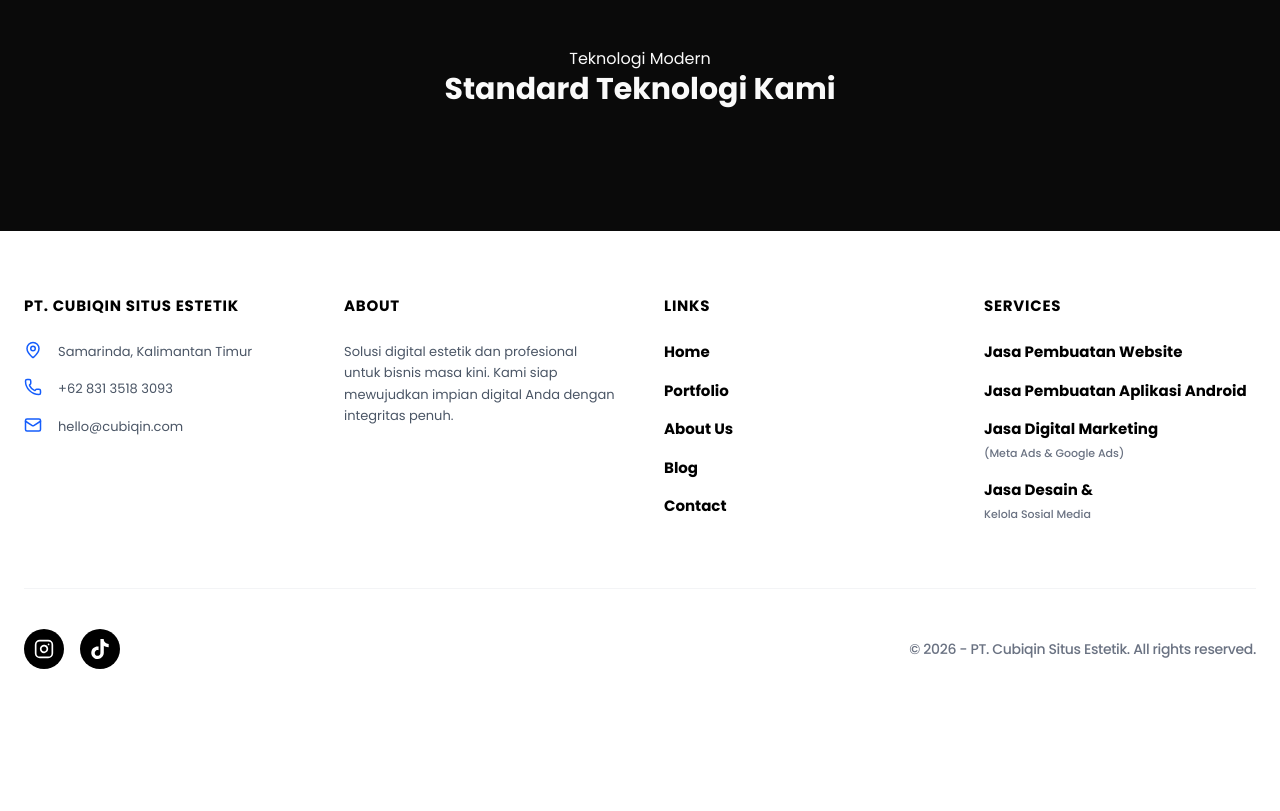
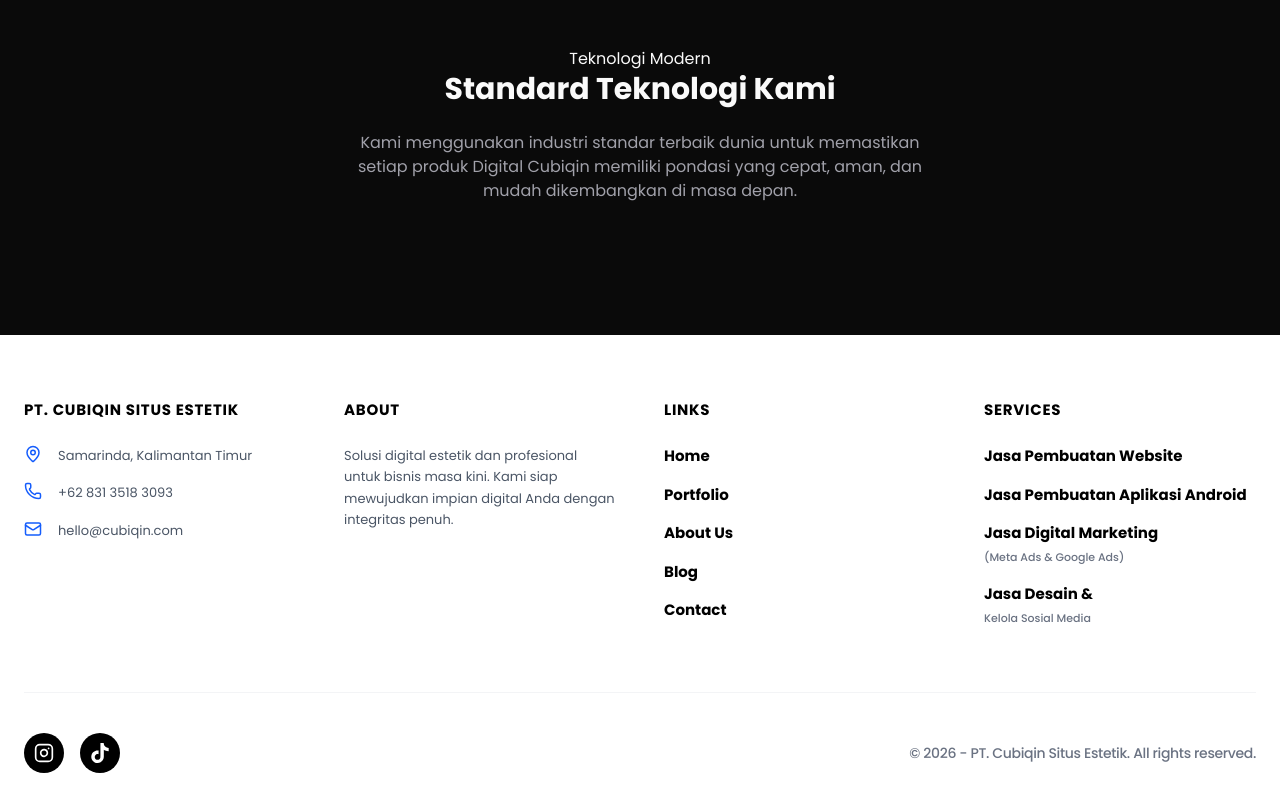
Before and after one commit to rafiakbar14/cubiqin, a Next.js app: page / in a window 1280 px wide. Shown: the part 1500-2311 px from the top of the page. Before the commit the page ends 2233 px from the top, so only its background shows below. Built offline with nearby package versions, Linux system fonts and the light colour scheme.

Commit message:
style: restore tech section narrative without logos

```diff
--- a/src/components/ui/hero-minimalism.tsx
+++ b/src/components/ui/hero-minimalism.tsx
@@ -427,7 +427,8 @@ export default function MinimalHero() {
           <div className="text-center">
             <div className="tag">Teknologi Modern</div>
             <h2 className="text-2xl md:text-3xl font-bold mb-6">Standard Teknologi Kami</h2>
-            {/* Tech stack section hidden/removed per user request */}
+            <p className="text-[#a1a1aa] mb-8 max-w-xl mx-auto">Kami menggunakan industri standar terbaik dunia untuk memastikan setiap produk Digital Cubiqin memiliki pondasi yang cepat, aman, dan mudah dikembangkan di masa depan.</p>
+            {/* Logo grid removed per user request */}
           </div>
         </section>
 
```
